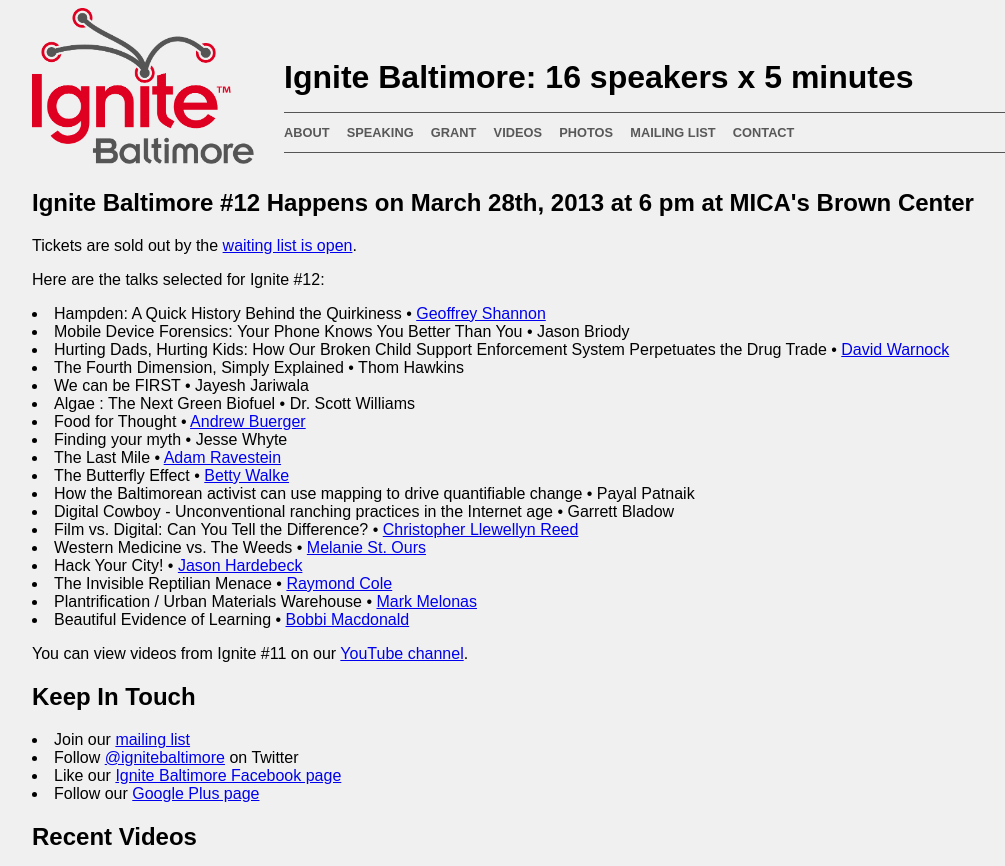
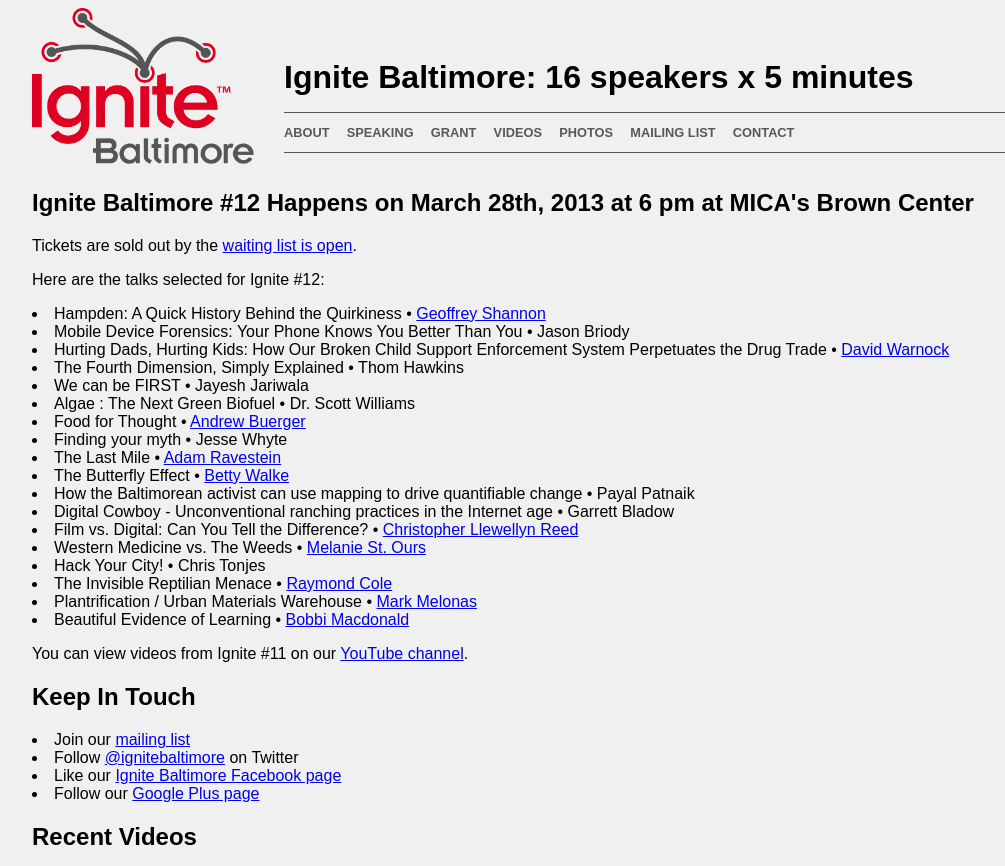
Before and after one commit to ignitebaltimore/ignitebaltimore.github.com, a Jekyll site: the page built from index.html, in a window 1280 px wide, cut to the strip 0-866 px from the top of the page. Shown: the whole strip, without its empty margins (119-1124 px from the left). Built offline with Jekyll 4.4.1, drawn with Linux system fonts in a browser that asks for light colours.

Commit message:
fix hack yoru city

```diff
--- a/index.html
+++ b/index.html
@@ -31,7 +31,7 @@
 <li>Digital Cowboy - Unconventional ranching practices in the Internet age &bull; Garrett Bladow</li>
 <li>Film vs. Digital: Can You Tell the Difference? &bull; <a href='http://chrisreedfilm.com'>Christopher Llewellyn Reed</a></li>
 <li>Western Medicine vs. The Weeds &bull; <a href='http://www.psycheandsoma.com'>Melanie St. Ours</a></li>
-<li>Hack Your City! &bull; <a href='http://gb.tc'>Jason Hardebeck</a></li>
+<li>Hack Your City! &bull; Chris Tonjes</li>
 <li>The Invisible Reptilian Menace &bull; <a href='http://www.walkingwithreptilians.com'>Raymond Cole</a></li>
 <li>Plantrification / Urban Materials Warehouse &bull; <a href='http://www.lukeworks.com'>Mark Melonas</a></li>
 <li>Beautiful Evidence of Learning &bull; <a href='http://Www.Cityneighborsfoundation.org'>Bobbi Macdonald</a></li>
```
